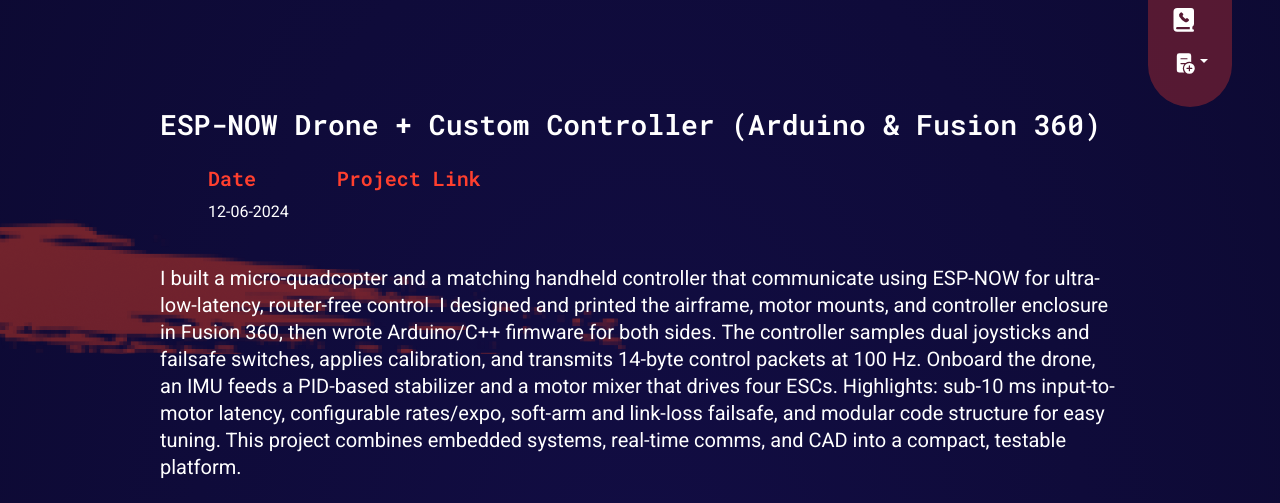
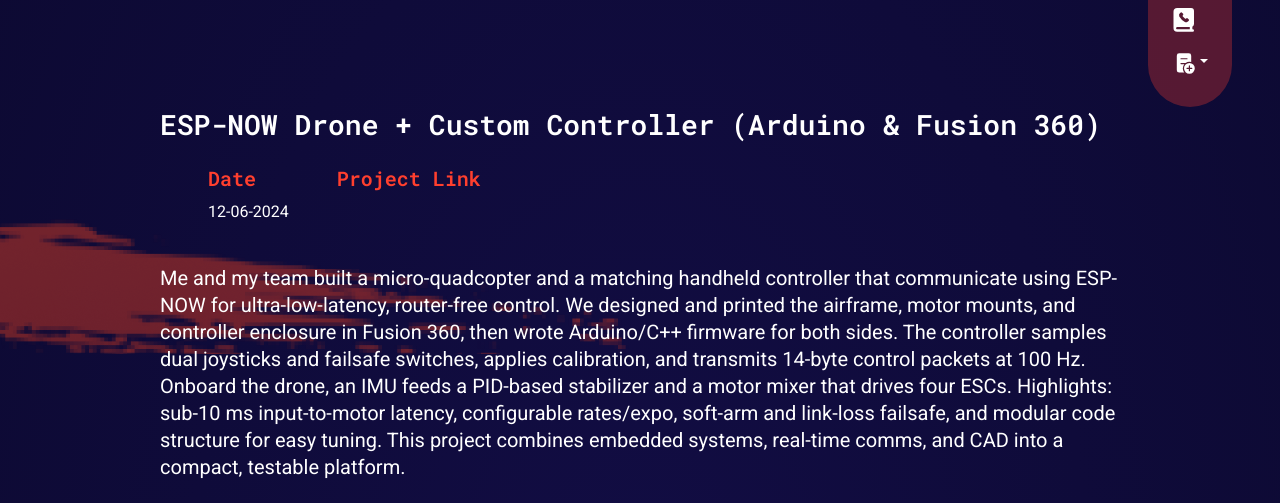
Before and after one commit to abhijithpradeepkumar/abhi.github.io, a plain HTML site: page portfolio-details.html in a window 1280 px wide. Shown: the part 446-949 px from the top of the page. Drawn offline with nearby package versions, Linux system fonts and the light colour scheme.

Commit message:
Update portfolio-details.html

```diff
--- a/portfolio-details.html
+++ b/portfolio-details.html
@@ -194,7 +194,7 @@
                         </ul>
                     </div>
                     <div class="fs-5 my-4">
-                        <p>I built a micro-quadcopter and a matching handheld controller that communicate using ESP-NOW for ultra-low-latency, router-free control. I designed and printed the airframe, motor mounts, and controller enclosure in Fusion 360, then wrote Arduino/C++ firmware for both sides. The controller samples dual joysticks and failsafe switches, applies calibration, and transmits 14-byte control packets at 100 Hz. Onboard the drone, an IMU feeds a PID-based stabilizer and a motor mixer that drives four ESCs. Highlights: sub-10 ms input-to-motor latency, configurable rates/expo, soft-arm and link-loss failsafe, and modular code structure for easy tuning. This project combines embedded systems, real-time comms, and CAD into a compact, testable platform.</p>
+                        <p>Me and my team built a micro-quadcopter and a matching handheld controller that communicate using ESP-NOW for ultra-low-latency, router-free control. We designed and printed the airframe, motor mounts, and controller enclosure in Fusion 360, then wrote Arduino/C++ firmware for both sides. The controller samples dual joysticks and failsafe switches, applies calibration, and transmits 14-byte control packets at 100 Hz. Onboard the drone, an IMU feeds a PID-based stabilizer and a motor mixer that drives four ESCs. Highlights: sub-10 ms input-to-motor latency, configurable rates/expo, soft-arm and link-loss failsafe, and modular code structure for easy tuning. This project combines embedded systems, real-time comms, and CAD into a compact, testable platform.</p>
                     </div>
                     <div class="row">
                         <div class="col-lg-6">
```
